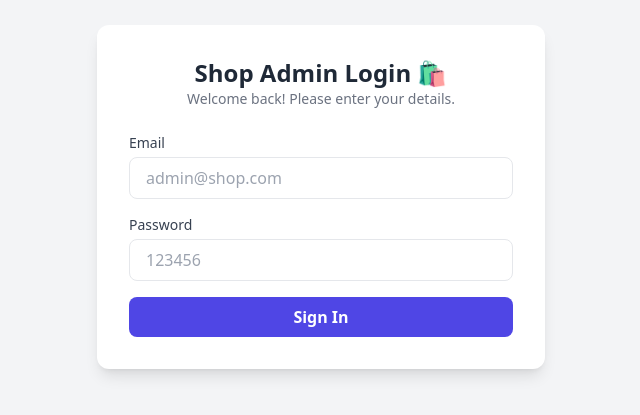
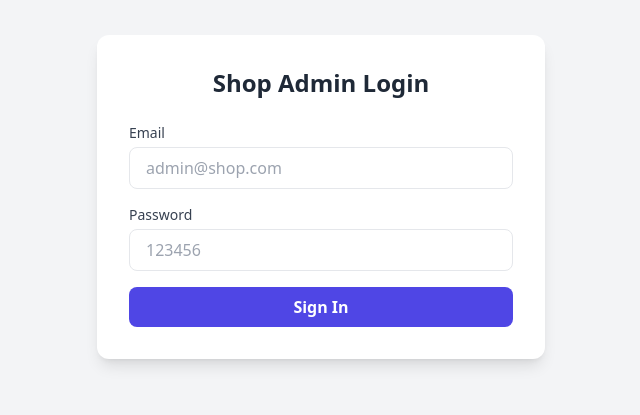
Before and after one commit to bktphan/admin-panel-web-app-playground, a Nuxt app in the folder client/: page /login in a window 1280 px wide. Shown: the part 203-618 px from the top of the page, without its empty margins (319-959 px from the left). Built offline with nearby package versions, Linux system fonts and the light colour scheme.

Commit message:
chore: Remove the Shop emoji

```diff
--- a/client/pages/login.vue
+++ b/client/pages/login.vue
@@ -24,8 +24,7 @@ const handleLogin = () => {
   <div class="min-h-screen flex items-center justify-center bg-gray-100">
     <div class="bg-white p-8 rounded-xl shadow-lg w-full max-w-md">
       <div class="text-center mb-6">
-        <h1 class="text-2xl font-bold text-gray-800">Shop Admin Login 🛍️</h1>
-        <p class="text-gray-500 text-sm">Welcome back! Please enter your details.</p>
+        <h1 class="text-2xl font-bold text-gray-800">Shop Admin Login</h1>
       </div>
 
       <form @submit.prevent="handleLogin" class="space-y-4">
```
